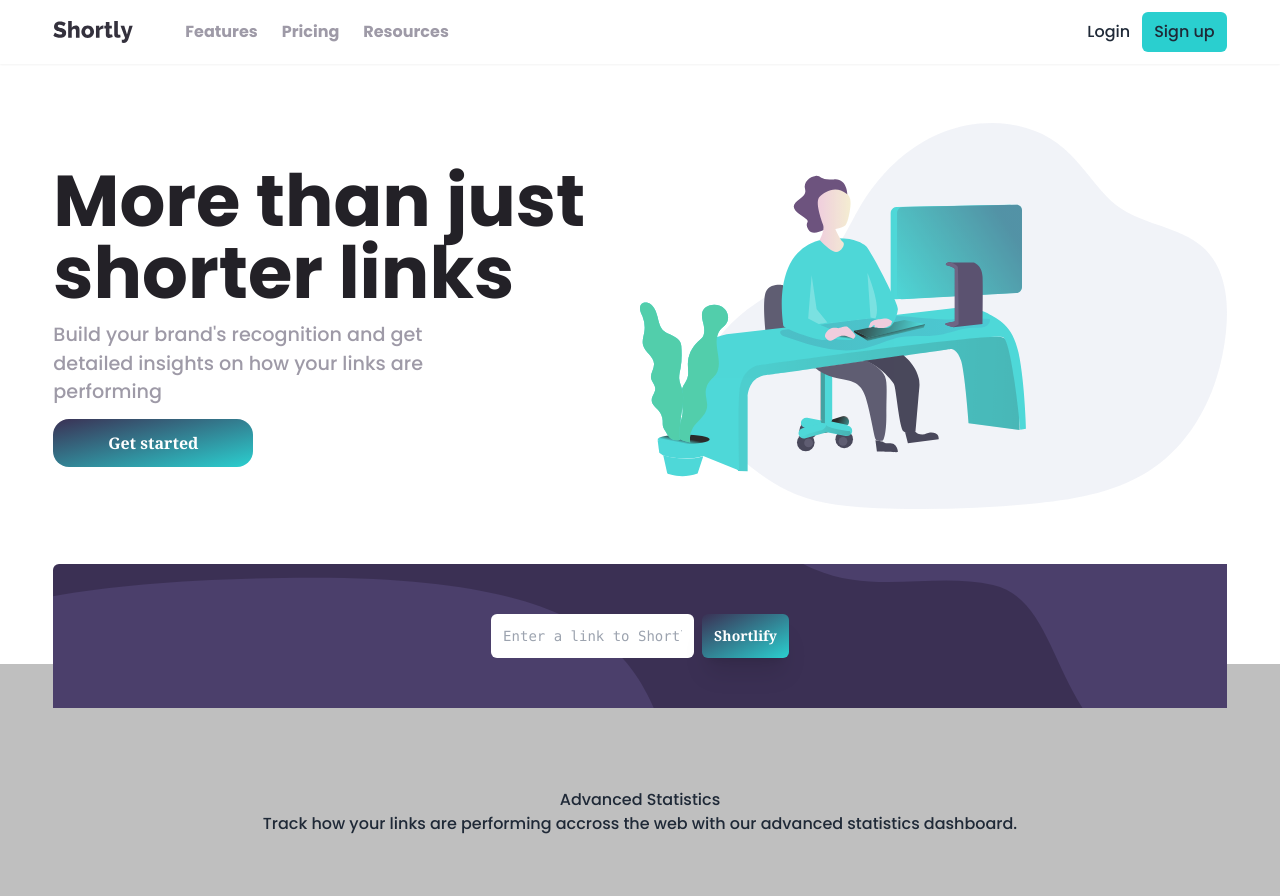
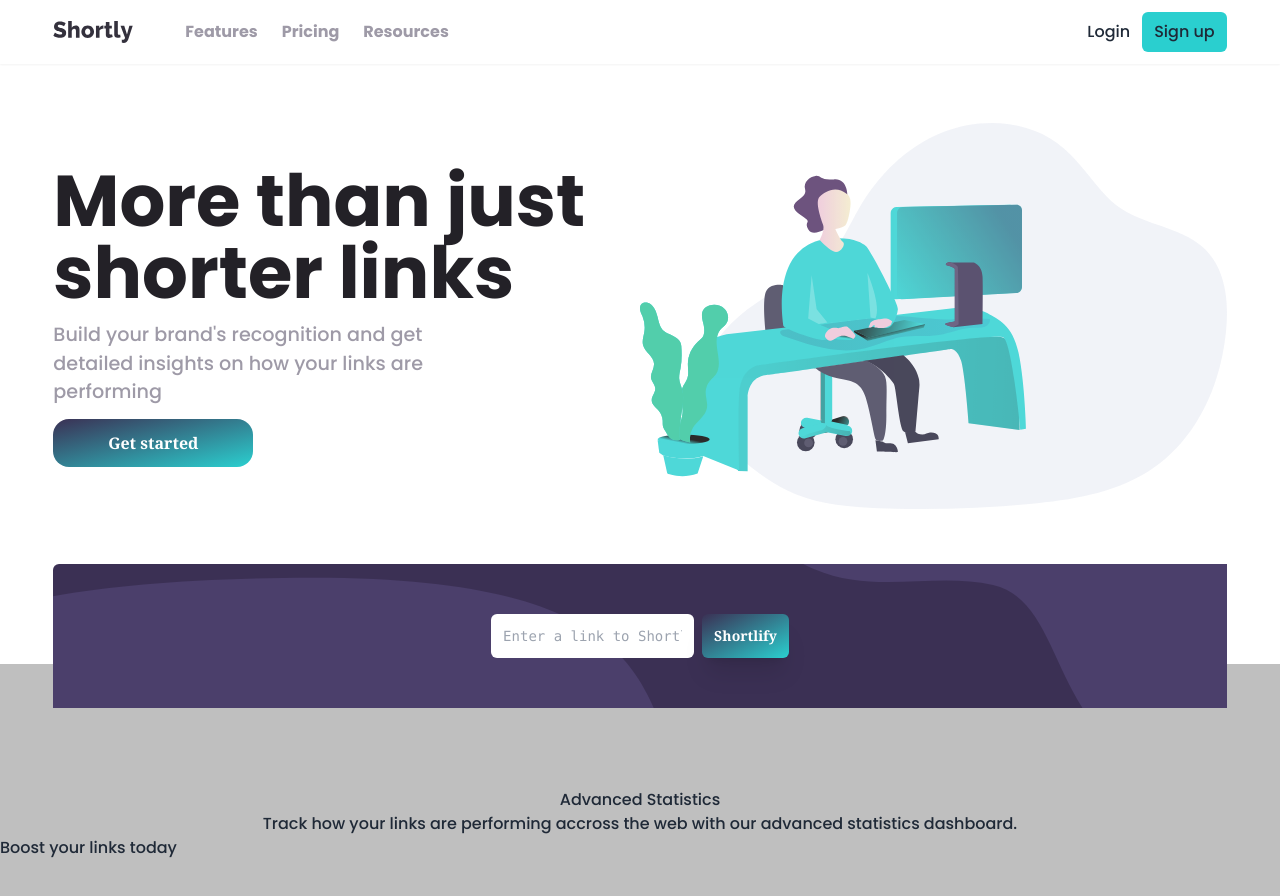
Before and after one commit to Ausranking/shortlify, a React (Vite) app: page / in a window 1280 px wide. Shown: the top 896 px of the page. Built offline with nearby package versions, Linux system fonts and the light colour scheme; the HTML template or start-up script is replaced by a standard one.

Commit message:
first feature branch code

```diff
--- a/src/components/BoostSection.jsx
+++ b/src/components/BoostSection.jsx
@@ -2,11 +2,13 @@ import React from 'react'
 
 const BoostSection = () => {
   return (
-      <section className='min-h-[30vh]
-    \'>
-
+    <section className='min-h-[30vh]
+    '>
+      <h2>Boost your links today</h2>
     </section>
   )
 }
 
 export default BoostSection
+
+// I created a new branch and I'm trying to do some cool stuffs with VCs
```
